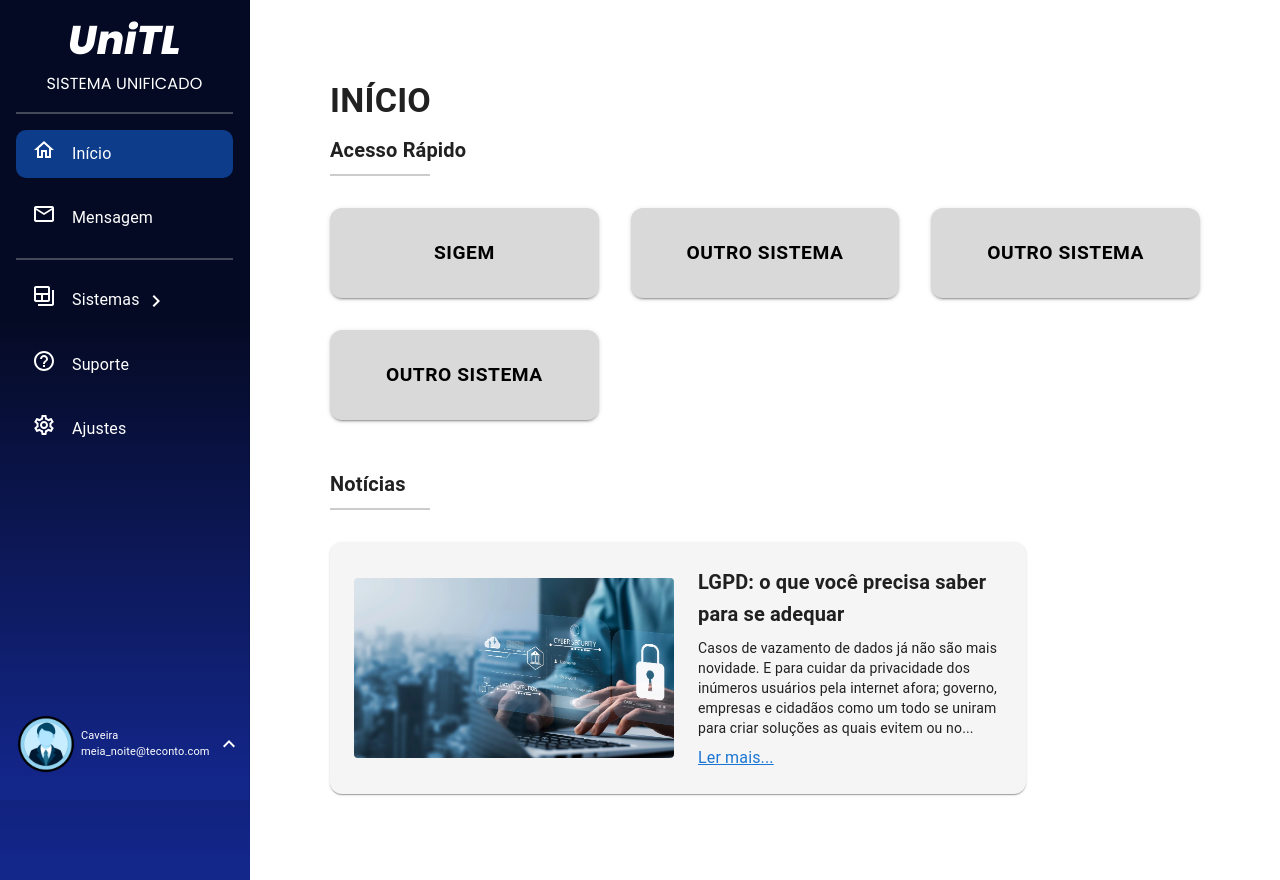
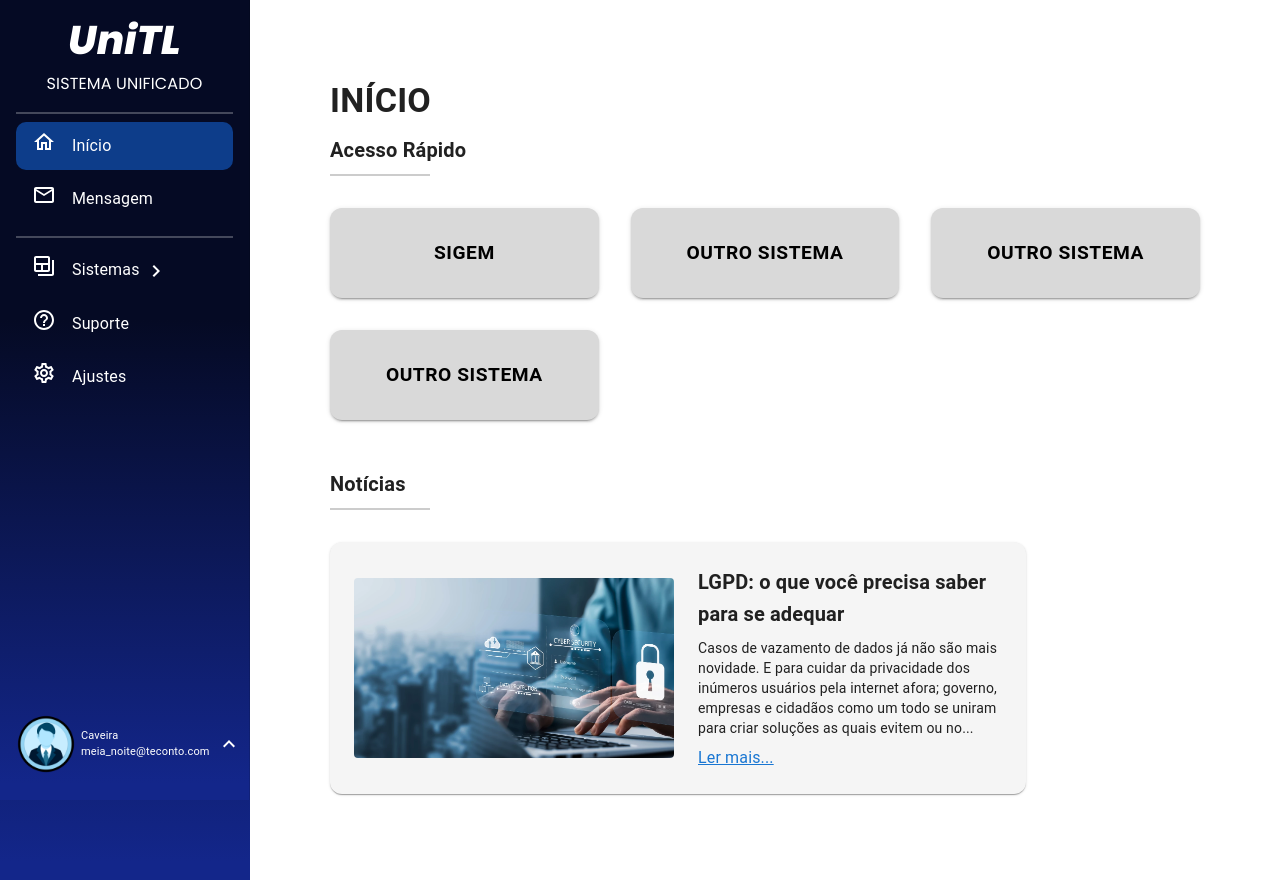
Before and after one commit to RMTerayama/UniTL, a React (Create React App) app: page /home in a window 1280 px wide. Built offline with nearby package versions, Linux system fonts and the light colour scheme; sample sign-in values are in the browser's storage.

Commit message:
Ajuste no espaçamento entre botões

```diff
--- a/src/components/layout/navbar/navbar.js
+++ b/src/components/layout/navbar/navbar.js
@@ -205,7 +205,7 @@ export default function Navbar() {
     <>
       <List>
         {itemsNav1.map((item, index) => (
-          <ListItem key={index}>
+          <ListItem key={index} sx={{paddingTop: "0px", paddingBottom: "5px"}}>
             <NavLink
               to={item.route}
               style={({ isActive }) => ({
@@ -236,7 +236,7 @@ export default function Navbar() {
       <Divider variant="middle" sx={{ borderBottomWidth: 2, borderColor: 'white' }} />
       <List>
         {itemsNav2.map((item, index) => (
-          <ListItem key={index}>
+          <ListItem key={index} sx={{paddingTop: "0px", paddingBottom: "5px"}}>
             {item.text === "Sistemas" ? (
               <>
                 <ListItemButton
```
